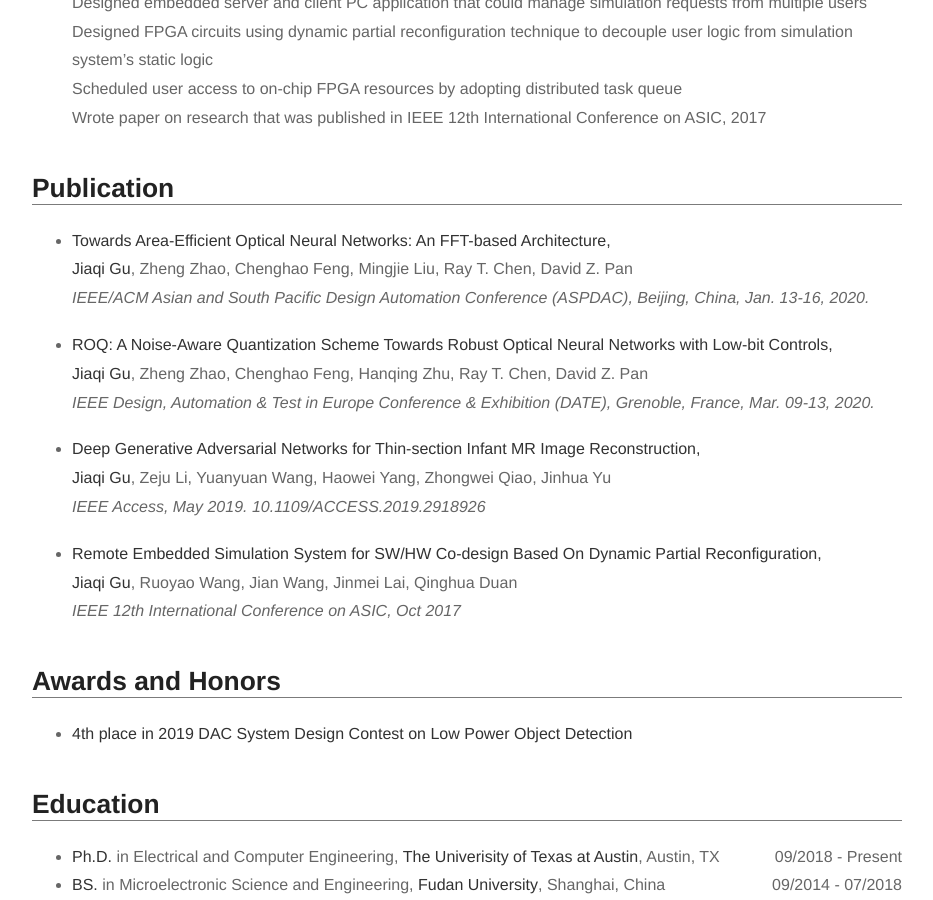
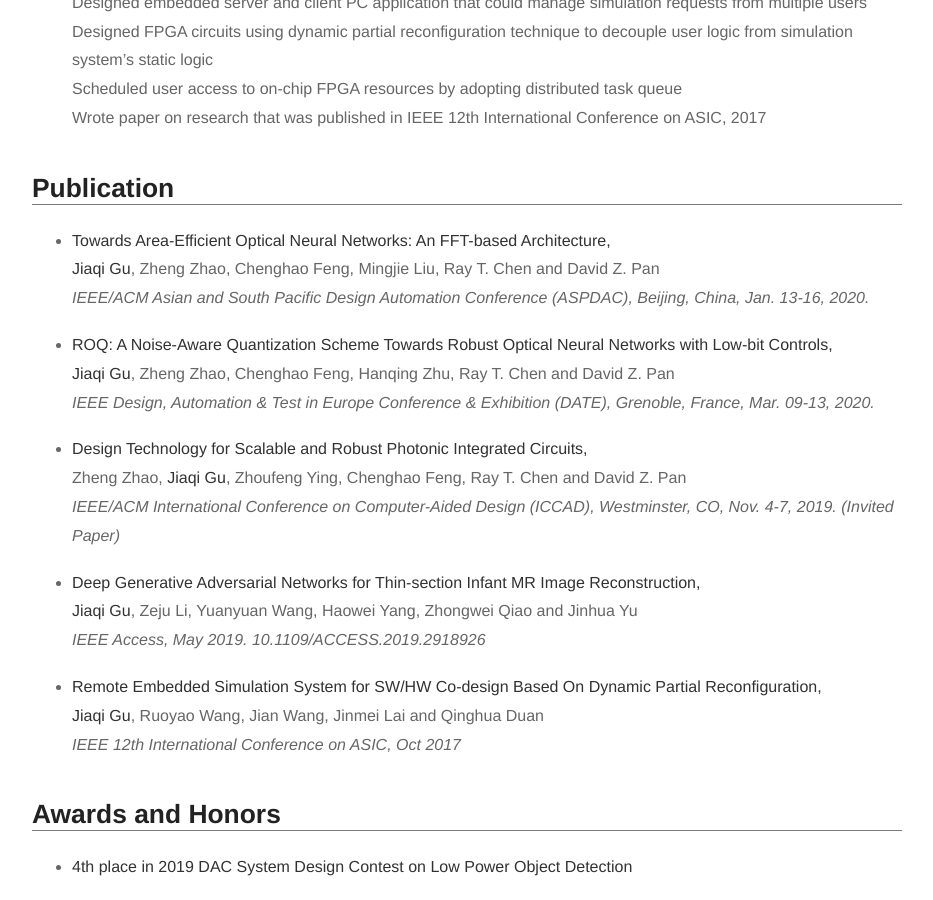
Before and after one commit to JeremieMelo/Resume, a Jekyll site: the page built from about.md, in a window 1280 px wide and 900 px high, scrolled down 979 px. Shown: the whole window, without its empty margins (173-1106 px from the left). Built offline with Jekyll 4.4.1, drawn with Linux system fonts in a browser that asks for light colours.

Commit message:
iccad19 invited pub

```diff
--- a/about.md
+++ b/about.md
@@ -58,26 +58,32 @@ layout: page
 
     <li>
     <b>Towards Area-Efficient Optical Neural Networks: An FFT-based Architecture,</b>
-    <br><b>Jiaqi Gu</b>, Zheng Zhao, Chenghao Feng, Mingjie Liu, Ray T. Chen, David Z. Pan
+    <br><b>Jiaqi Gu</b>, Zheng Zhao, Chenghao Feng, Mingjie Liu, Ray T. Chen and David Z. Pan
     <br><i>IEEE/ACM Asian and South Pacific Design Automation Conference (ASPDAC), Beijing, China, Jan. 13-16, 2020.</i>
     </li><br>
 
     <li>
     <b>ROQ: A Noise-Aware Quantization Scheme Towards Robust Optical Neural Networks with Low-bit Controls,</b>
-    <br><b>Jiaqi Gu</b>, Zheng Zhao, Chenghao Feng, Hanqing Zhu, Ray T. Chen, David Z. Pan
+    <br><b>Jiaqi Gu</b>, Zheng Zhao, Chenghao Feng, Hanqing Zhu, Ray T. Chen and David Z. Pan
     <br><i>IEEE Design, Automation & Test in Europe Conference & Exhibition (DATE), Grenoble, France, Mar. 09-13, 2020.</i>
     </li><br>
 
     <li>
+    <b>Design Technology for Scalable and Robust Photonic Integrated Circuits,</b>
+    <br>Zheng Zhao, <b>Jiaqi Gu</b>, Zhoufeng Ying, Chenghao Feng, Ray T. Chen and David Z. Pan
+    <br><i>IEEE/ACM International Conference on Computer-Aided Design (ICCAD), Westminster, CO, Nov. 4-7, 2019. (Invited Paper)</i>
+    </li><br>
+
+    <li>
     <b>Deep Generative Adversarial Networks for Thin-section Infant MR Image Reconstruction,</b>
-    <br><b>Jiaqi Gu</b>, Zeju Li, Yuanyuan Wang, Haowei Yang, Zhongwei Qiao, Jinhua Yu
+    <br><b>Jiaqi Gu</b>, Zeju Li, Yuanyuan Wang, Haowei Yang, Zhongwei Qiao and Jinhua Yu
     <br><i>IEEE Access, May 2019. 10.1109/ACCESS.2019.2918926</i>
     </li><br>
 
 
     <li>
     <b>Remote Embedded Simulation System for SW/HW Co-design Based On Dynamic Partial Reconfiguration,</b>
-    <br><b>Jiaqi Gu</b>, Ruoyao Wang, Jian Wang, Jinmei Lai, Qinghua Duan
+    <br><b>Jiaqi Gu</b>, Ruoyao Wang, Jian Wang, Jinmei Lai and Qinghua Duan
     <br><i>IEEE 12th International Conference on ASIC, Oct 2017</i>
     </li><br>
 
```
